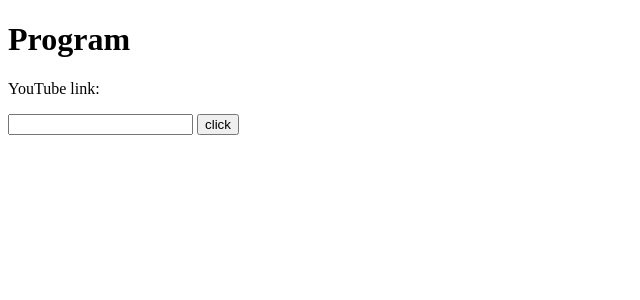
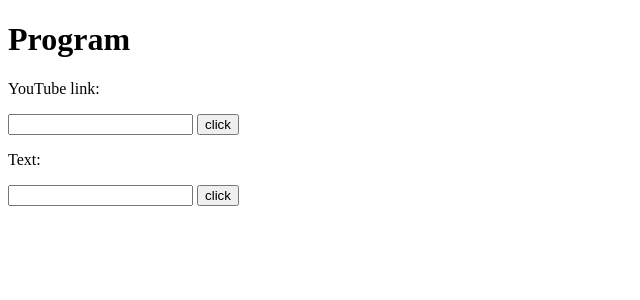
Before and after one commit to Sumedh314/mandarin_web, a Flask app: page / in a window 1280 px wide. Shown: the top 300 px of the page, without its empty margins (0-640 px from the left). Run offline with Flask 3, Linux system fonts and the light colour scheme.

Commit message:
User can translate words or phrases by typing them

```diff
--- a/app.py
+++ b/app.py
@@ -1,13 +1,20 @@
-from flask import Flask, request, render_template
+from flask import Flask, request, jsonify, render_template
 from deep_translator import GoogleTranslator
 
 translator = GoogleTranslator()
 
 app = Flask(__name__)
 
-@app.route("/")
+@app.route('/')
 def home():
-    return render_template("index.html")
+    return render_template('index.html')
+
+@app.route('/translate', methods=['POST'])
+def translate():
+    phrase = request.data.decode('utf-8')
+    translation = (translator.translate(phrase))
+    result = {'translation': translation}
+    return(jsonify(result))
 
 if __name__ == '__main__':
     app.run(debug=True)
--- a/templates/index.html
+++ b/templates/index.html
@@ -7,27 +7,52 @@
 
 {% block body %}
 <h1>Program</h1>
-<form action="post">
-    <p id="text">YouTube link:</p>
+<div id="videoLink">
+    <p id="videoTextLabel">YouTube link:</p>
     <input id="link" type="text">
-    <button id="button" type="button">click</button>
-</form>
+    <button id="videoButton" type="button" onclick="loadVideo()">click</button>
+</div>
 
 <div id="video"></div>
 
+<div id="textArea">
+    <p id="textTextLabel">Text: </p>
+    <input id="text" type="text">
+    <button id="textButton" type="button">click</button>
+</div>
+
+<div id="translationArea">
+    <p id="translation"></p>
+</div>
+
+
 <script>
-    video = document.getElementById("video");
-    button = document.getElementById("button");
-    console.log(link)
+    const video = document.getElementById("video");
+    const videoButton = document.getElementById("videoButton");
+    const textButton = document.getElementById("textButton");
 
-    button.addEventListener("click", load_video);
+    textButton.addEventListener("click", translate);
 
-    function load_video() {
-        link = document.getElementById("link").value;
+    function loadVideo() {
+        let link = document.getElementById("link").value;
         link = link.replace('watch?v=', 'embed/');
 
         video.innerHTML = '<iframe width="560" height="315" src=' + link + ' title="YouTube video player" frameborder="0" allow="accelerometer; autoplay; clipboard-write; encrypted-media; gyroscope; picture-in-picture; web-share" referrerpolicy="strict-origin-when-cross-origin" allowfullscreen></iframe>';
-        console.log(video.innerHTML);
+    }
+
+    async function translate() {
+        let phrase = document.getElementById("text").value;
+
+        const translation = await fetch("/translate", {
+            method: "POST",
+            headers: {
+                "Content-Type": "text/plain",
+            },
+            body: phrase,
+        });
+
+        const result = await translation.json();
+        document.getElementById("translation").innerHTML = result['translation']
     }
 </script>
 {% endblock %}
```
